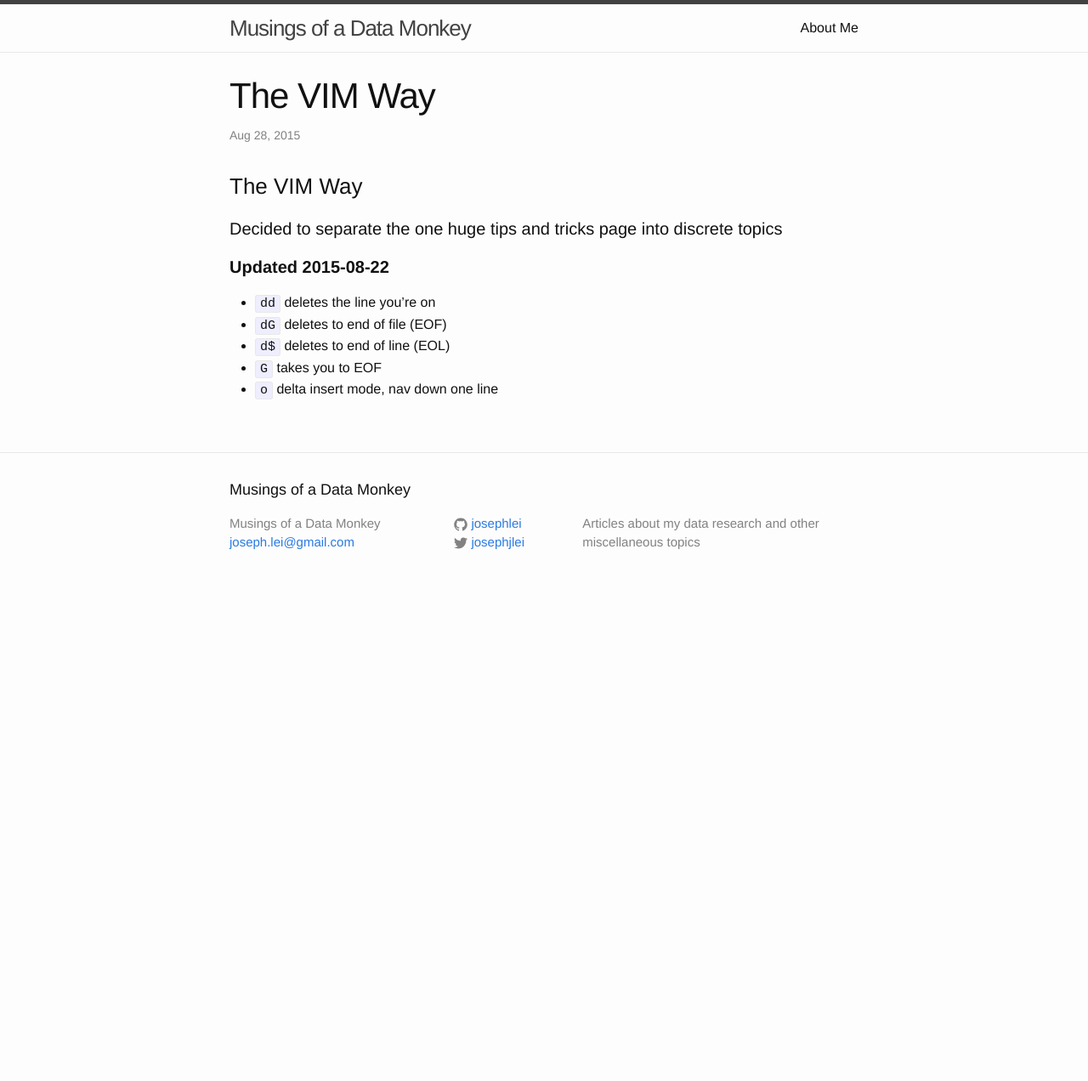
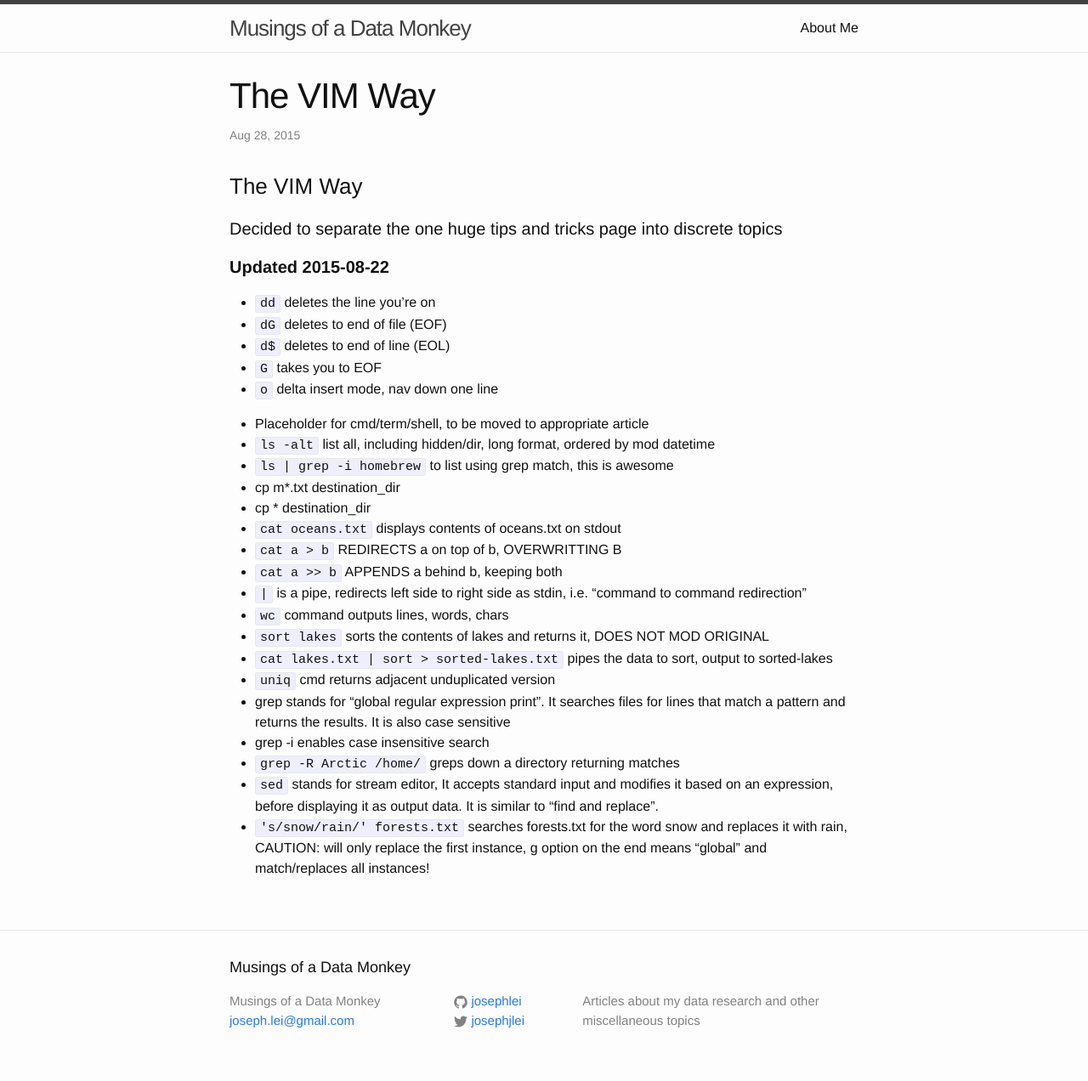
Before and after one commit to josephlei/jjl-website, a Jekyll site: the page built from _posts/2015-08-28-terminal-notes.markdown, in a window 1280 px wide. Shown: the whole page at 85% size. Built offline with Jekyll 4.4.1, drawn with Linux system fonts in a browser that asks for light colours; before the commit the page ends 900 px from its top, so only the background shows below that.

Commit message:
direct shell update

```diff
--- a/_posts/2015-08-28-terminal-notes.markdown
+++ b/_posts/2015-08-28-terminal-notes.markdown
@@ -17,3 +17,23 @@
 * `d$` deletes to end of line (EOL)
 * `G` takes you to EOF
 * `o` delta insert mode, nav down one line
+
+
+* Placeholder for cmd/term/shell, to be moved to appropriate article
+ * `ls -alt` list all, including hidden/dir, long format, ordered by mod datetime
+* `ls | grep -i homebrew` to list using grep match, this is awesome
+* cp m*.txt destination_dir
+* cp * destination_dir
+* `cat oceans.txt` displays contents of oceans.txt on stdout
+* `cat a > b` REDIRECTS a on top of b, OVERWRITTING B
+* `cat a >> b` APPENDS a behind b, keeping both
+* `|` is a pipe, redirects left side to right side as stdin, i.e. "command to command redirection"
+* `wc` command outputs lines, words, chars
+* `sort lakes` sorts the contents of lakes and returns it, DOES NOT MOD ORIGINAL
+* `cat lakes.txt | sort > sorted-lakes.txt` pipes the data to sort, output to sorted-lakes
+* `uniq` cmd returns adjacent unduplicated version
+* grep stands for "global regular expression print". It searches files for lines that match a pattern and returns the results. It is also case sensitive
+ * grep -i enables case insensitive search
+* `grep -R Arctic /home/` greps down a directory returning matches
+* `sed` stands for stream editor, It accepts standard input and modifies it based on an expression, before displaying it as output data. It is similar to "find and replace".
+* `'s/snow/rain/' forests.txt` searches forests.txt for the word snow and replaces it with rain, CAUTION: will only replace the first instance, g option on the end means "global" and match/replaces all instances!
```
